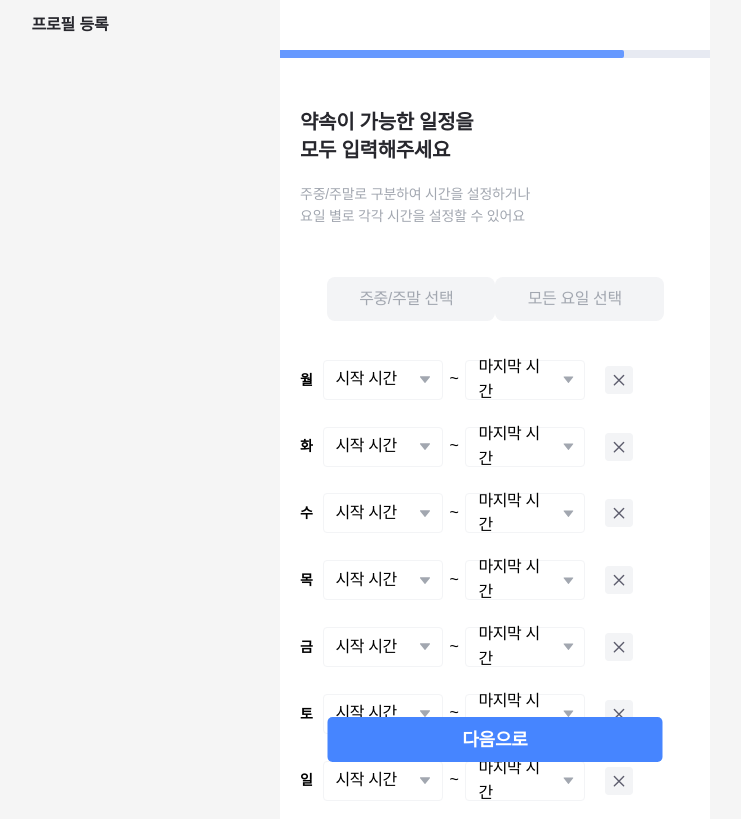
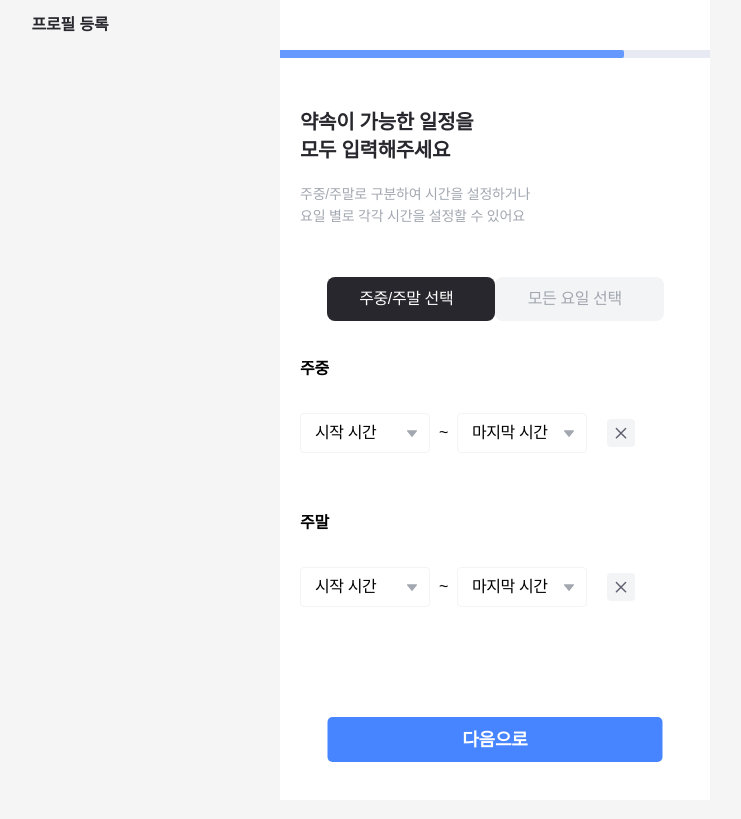
Before and after one commit to TEAM-SEONYAK/SEONYAK_CLIENT, a React (Vite) app: page /seniorProfile in a window 1280 px wide. Shown: the whole page, without its empty margins (145-886 px from the left). Built offline with nearby package versions, Linux system fonts and the light colour scheme; no server answers; a web font is replaced by a local one; what emotion-reset would draw is missing.

Commit message:
feat: ToggleButton active 붙이기

```diff
--- a/src/Router.tsx
+++ b/src/Router.tsx
@@ -14,10 +14,6 @@ const router = createBrowserRouter([
       {
         index: true,
         element: <HomePage />,
-      },
-      {
-        path: 'login',
-        element: <LoginPage />,
       },
       {
         path: 'onboarding',
--- a/src/pages/seniorProfile/components/TimeSelect.tsx
+++ b/src/pages/seniorProfile/components/TimeSelect.tsx
@@ -5,11 +5,21 @@ import TimeWeekdays from './TimeWeekdays';
 import ToggleButton from '../../../components/commons/ToggleButton';
 
 const TimeSelect = () => {
-  const [isWeekday, setIsWeekday] = useState(false);
+  const [activeButton, setActiveButton] = useState<'left' | 'right'>('left');
+
+  const handleActiveButton = () => {
+    setActiveButton((prev) => (prev === 'left' ? 'right' : 'left'));
+  };
+
   return (
     <Wrapper>
-      <ToggleButton left="주중/주말 선택" right="모든 요일 선택" />
-      {isWeekday ? <TimeWeekdays /> : <TimeAlldays />}
+      <ToggleButton
+        left="주중/주말 선택"
+        right="모든 요일 선택"
+        activeButton={activeButton}
+        onToggle={handleActiveButton}
+      />
+      {activeButton === 'left' ? <TimeWeekdays /> : <TimeAlldays />}
     </Wrapper>
   );
 };
```
